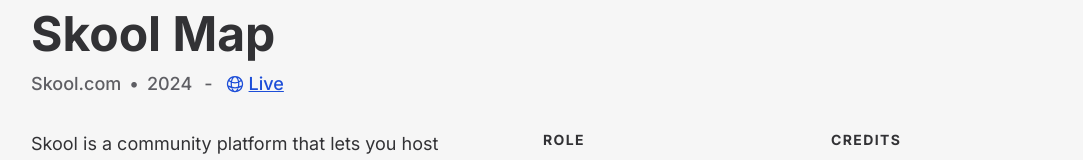
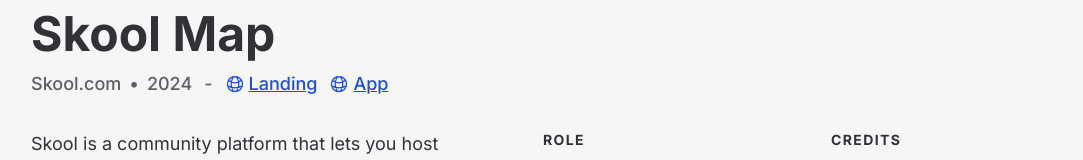
Before and after one commit to yewyewXD/yewyewxd, a Next.js app: page /projects/skoolmap in a window 1280 px wide. Shown: the part 731-891 px from the top of the page, without its empty margins (97-1180 px from the left). Built offline with nearby package versions, Linux system fonts and the light colour scheme.

Commit message:
add both landing and app urls

```diff
--- a/pages/projects/skoolmap.tsx
+++ b/pages/projects/skoolmap.tsx
@@ -66,7 +66,16 @@
             target="_blank"
             rel="noreferrer noopener"
           >
-            <Website className="w-5 h-5" /> Live
+            <Website className="w-5 h-5" /> Landing
+          </Link>
+
+          <Link
+            className="underline text-blue-700 md:hover:opacity-70 flex items-center gap-1"
+            href="https://games.skoolmap.io"
+            target="_blank"
+            rel="noreferrer noopener"
+          >
+            <Website className="w-5 h-5" /> App
           </Link>
         </div>
 
```
